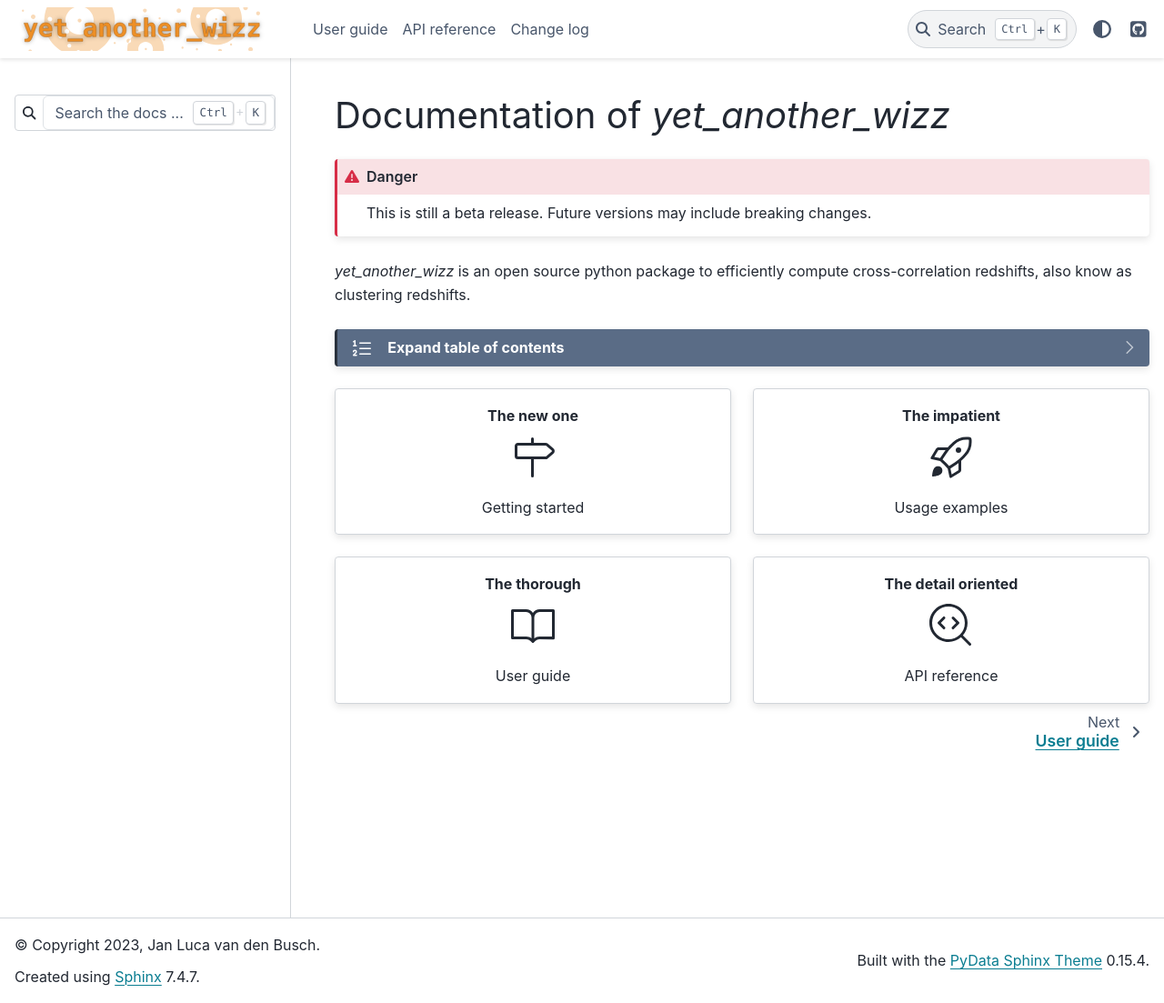
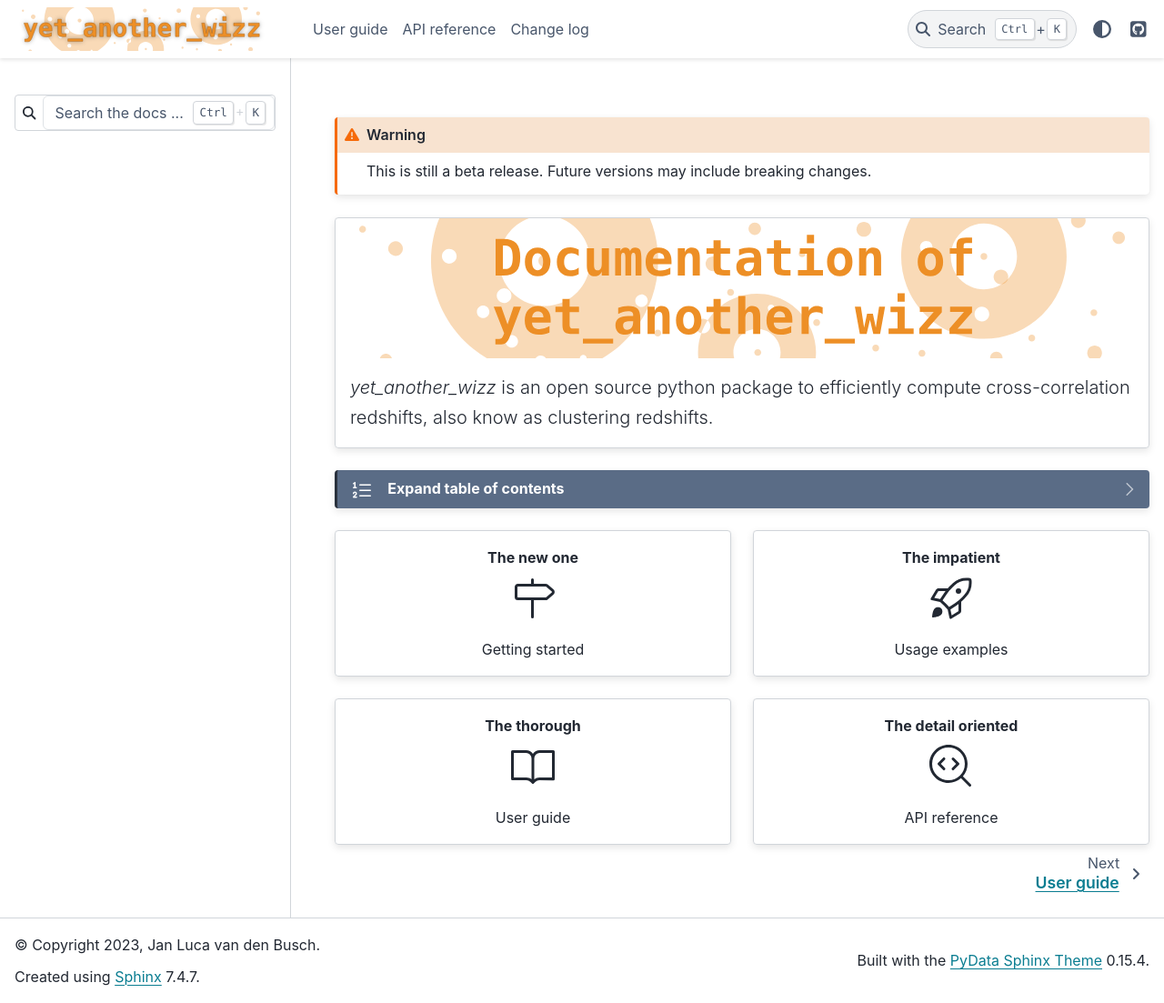
Before and after one commit to jlvdb/yet_another_wizz, a Sphinx documentation site: the page built from docs/source/index.rst, in a window 1280 px wide and 1103 px high. Shown: the whole window at 91% size. Built offline with Sphinx 7.4.7 and the PyData theme 0.15.4, drawn with Linux system fonts in a browser that asks for light colours; part of the change alters nothing that is shown.

Commit message:
improved start page title

```diff
--- a/docs/source/index.rst
+++ b/docs/source/index.rst
@@ -1,17 +1,20 @@
-Documentation of *yet_another_wizz*
-===================================
+.. title:: Documentation of yet_another_wizz
 
-.. Danger::
+.. Warning::
     This is still a beta release. Future versions may include breaking changes.
-
-*yet_another_wizz* is an open source python package to efficiently compute
-cross-correlation redshifts, also know as clustering redshifts.
-
 
 .. grid::
     :gutter: 2 3 4 4
-    :margin: 4 auto auto auto
+    :margin: 0 auto auto auto
     :padding: 0
+
+    .. grid-item-card::
+        :columns: 12
+        :class-body: lead
+        :img-top: /_static/title.svg
+
+        *yet_another_wizz* is an open source python package to efficiently
+        compute cross-correlation redshifts, also know as clustering redshifts.
 
     .. grid-item::
         :columns: 12
```
Also changed, not shown: docs/source/_static/title.svg (added).
